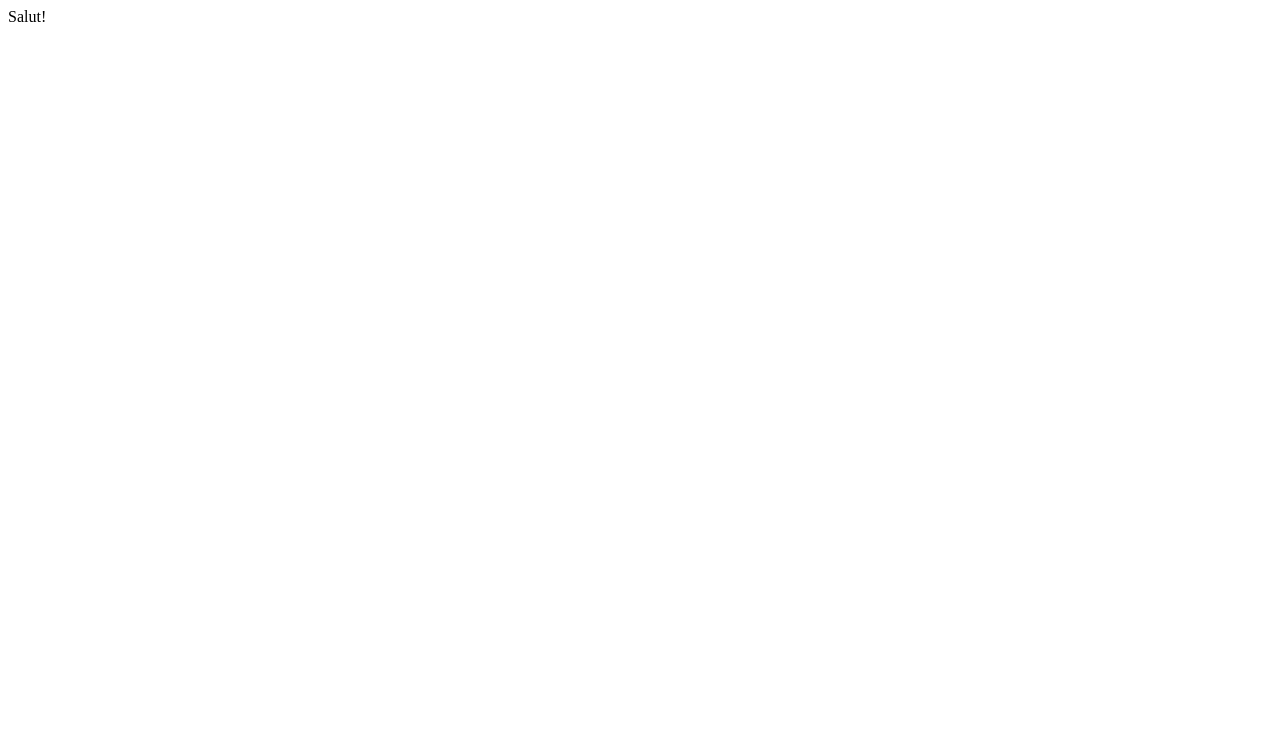
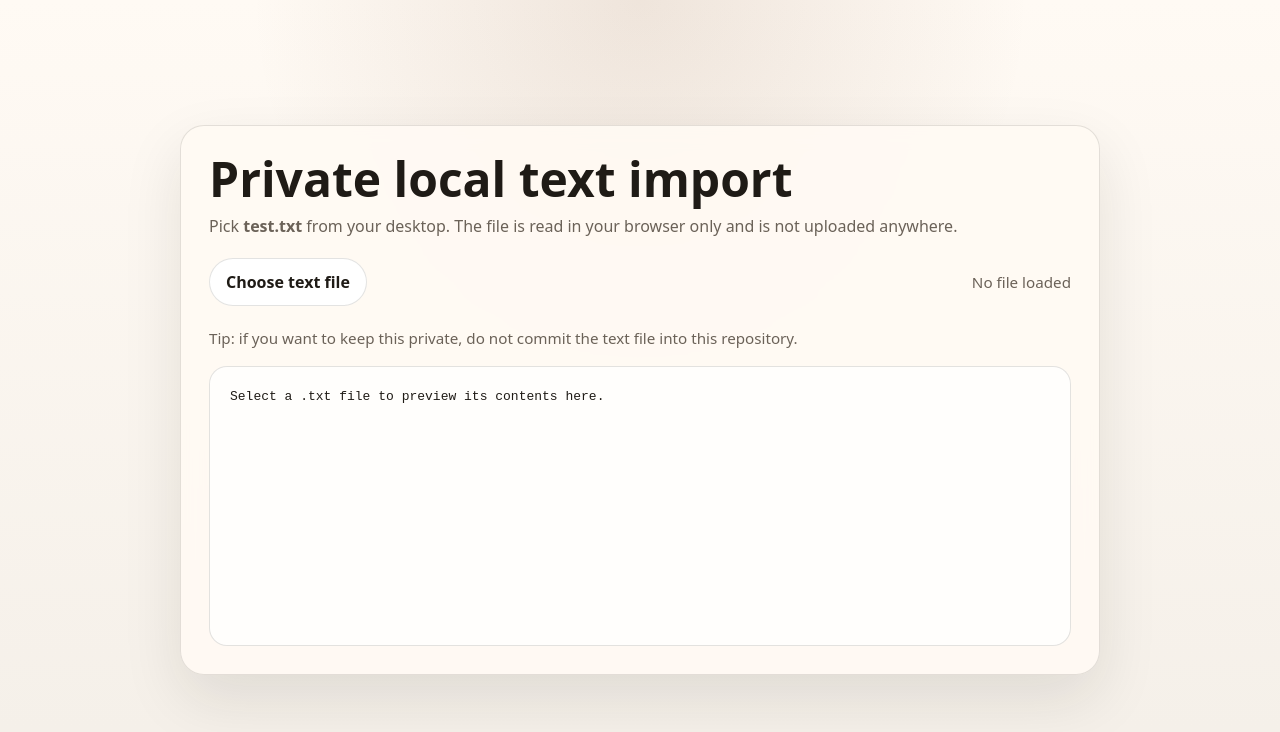
Before and after one commit to indibotoc/indibotoc.github.io, a plain HTML site: page index.html in a window 1280 px wide. Drawn offline with Linux system fonts and the light colour scheme.

Commit message:
linked a txt for test

```diff
--- a/index.html
+++ b/index.html
@@ -1 +1,183 @@
-Salut!
+<!doctype html>
+<html lang="en">
+	<head>
+		<meta charset="utf-8" />
+		<meta name="viewport" content="width=device-width, initial-scale=1" />
+		<title>Local Text Import</title>
+		<style>
+			:root {
+				color-scheme: light;
+				--bg: #f4efe8;
+				--panel: #fffaf4;
+				--ink: #1f1b16;
+				--muted: #6b6258;
+				--accent: #7b4b2a;
+				--border: rgba(31, 27, 22, 0.12);
+			}
+
+			* {
+				box-sizing: border-box;
+			}
+
+			body {
+				margin: 0;
+				min-height: 100vh;
+				font-family: ui-sans-serif, system-ui, -apple-system, BlinkMacSystemFont, "Segoe UI", sans-serif;
+				background:
+					radial-gradient(circle at top, rgba(123, 75, 42, 0.12), transparent 38%),
+					linear-gradient(180deg, #fffaf4 0%, var(--bg) 100%);
+				color: var(--ink);
+				display: grid;
+				place-items: center;
+				padding: 24px;
+			}
+
+			main {
+				width: min(920px, 100%);
+				background: rgba(255, 250, 244, 0.92);
+				border: 1px solid var(--border);
+				border-radius: 24px;
+				box-shadow: 0 24px 60px rgba(31, 27, 22, 0.1);
+				padding: 28px;
+				backdrop-filter: blur(10px);
+			}
+
+			h1 {
+				margin: 0 0 10px;
+				font-size: clamp(2rem, 4vw, 3rem);
+				line-height: 1.05;
+			}
+
+			p {
+				margin: 0 0 16px;
+				color: var(--muted);
+				line-height: 1.6;
+			}
+
+			.row {
+				display: flex;
+				flex-wrap: wrap;
+				gap: 12px;
+				align-items: center;
+				margin: 18px 0 20px;
+			}
+
+			label,
+			.button {
+				display: inline-flex;
+				align-items: center;
+				justify-content: center;
+				gap: 8px;
+				border-radius: 999px;
+				border: 1px solid var(--border);
+				padding: 12px 16px;
+				font-weight: 600;
+				background: #fff;
+			}
+
+			label {
+				cursor: pointer;
+				color: var(--ink);
+			}
+
+			label:hover,
+			.button:hover {
+				border-color: rgba(123, 75, 42, 0.35);
+			}
+
+			input[type="file"] {
+				position: absolute;
+				width: 1px;
+				height: 1px;
+				padding: 0;
+				margin: -1px;
+				overflow: hidden;
+				clip: rect(0, 0, 0, 0);
+				white-space: nowrap;
+				border: 0;
+			}
+
+			.hint {
+				font-size: 0.95rem;
+			}
+
+			.status {
+				margin-left: auto;
+				color: var(--muted);
+				font-size: 0.95rem;
+			}
+
+			pre {
+				margin: 0;
+				min-height: 280px;
+				padding: 20px;
+				border-radius: 18px;
+				border: 1px solid var(--border);
+				background: rgba(255, 255, 255, 0.75);
+				overflow: auto;
+				white-space: pre-wrap;
+				word-break: break-word;
+				line-height: 1.6;
+			}
+
+			@media (max-width: 640px) {
+				main {
+					padding: 20px;
+				}
+
+				.status {
+					width: 100%;
+					margin-left: 0;
+				}
+			}
+		</style>
+	</head>
+	<body>
+		<main>
+			<h1>Private local text import</h1>
+			<p>
+				Pick <strong>test.txt</strong> from your desktop. The file is read in your browser only and is not uploaded anywhere.
+			</p>
+
+			<div class="row">
+				<label for="fileInput">Choose text file</label>
+				<input id="fileInput" type="file" accept=".txt,text/plain" />
+				<div class="status" id="status">No file loaded</div>
+			</div>
+
+			<p class="hint">Tip: if you want to keep this private, do not commit the text file into this repository.</p>
+
+			<pre id="output">Select a .txt file to preview its contents here.</pre>
+		</main>
+
+		<script>
+			const fileInput = document.getElementById('fileInput');
+			const output = document.getElementById('output');
+			const status = document.getElementById('status');
+
+			fileInput.addEventListener('change', () => {
+				const file = fileInput.files && fileInput.files[0];
+
+				if (!file) {
+					status.textContent = 'No file loaded';
+					output.textContent = 'Select a .txt file to preview its contents here.';
+					return;
+				}
+
+				const reader = new FileReader();
+
+				reader.onload = () => {
+					status.textContent = `${file.name} loaded locally`;
+					output.textContent = typeof reader.result === 'string' ? reader.result : '';
+				};
+
+				reader.onerror = () => {
+					status.textContent = 'Could not read file';
+					output.textContent = 'The file could not be read.';
+				};
+
+				reader.readAsText(file);
+			});
+		</script>
+	</body>
+</html>
```
